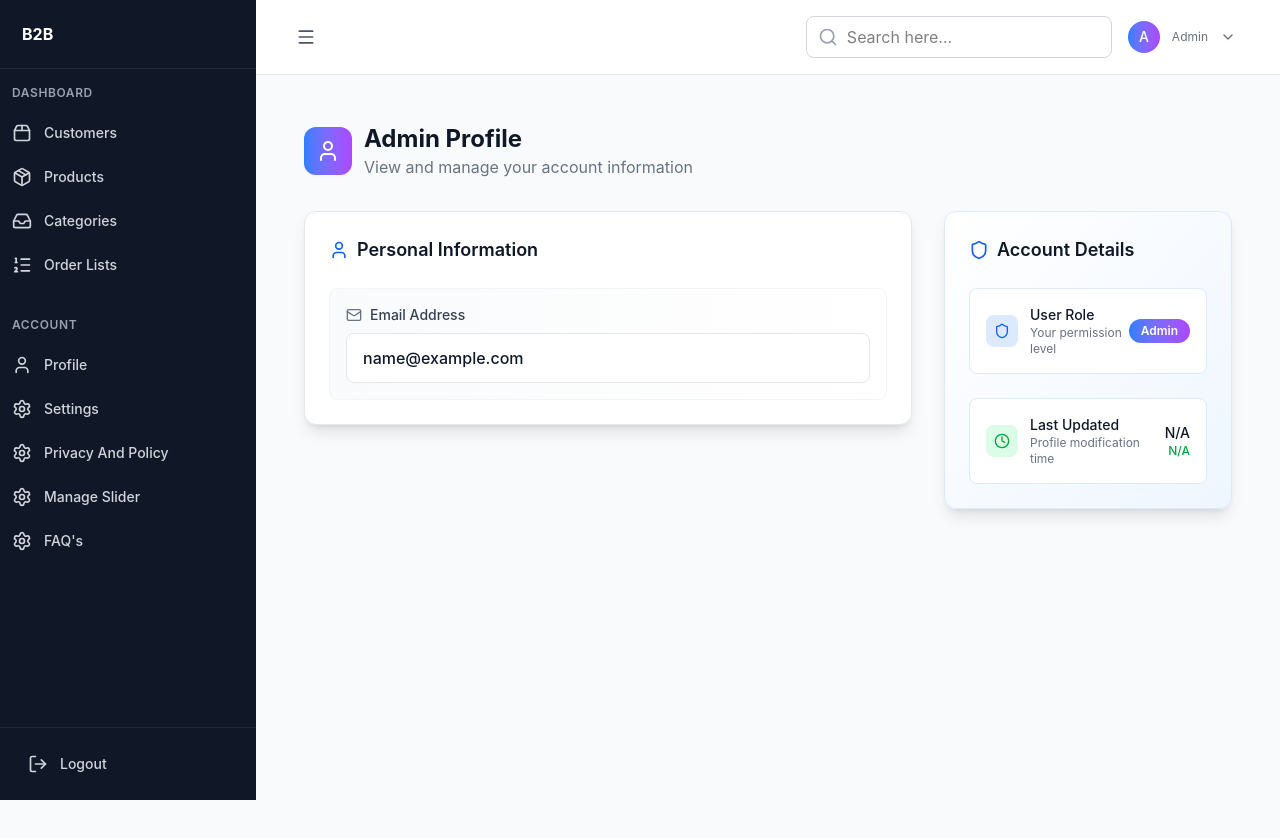
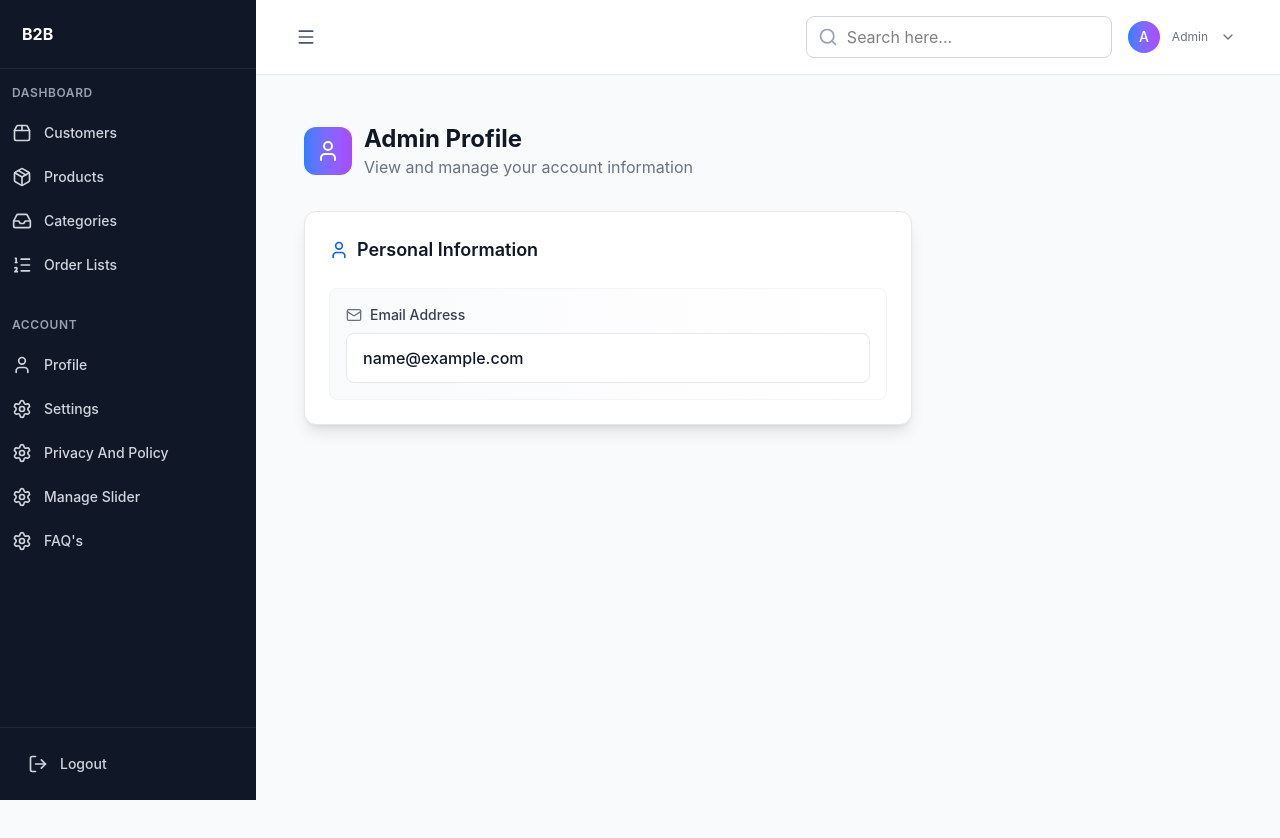
Before and after one commit to nirbhaykumarsaini/Rental, a Next.js app: page /profile in a window 1280 px wide. Shown: the top 838 px of the page. Built offline with nearby package versions, Linux system fonts and the light colour scheme; sample sign-in values are in the browser's storage.

Commit message:
test await

```diff
--- a/app/profile/page.tsx
+++ b/app/profile/page.tsx
@@ -143,56 +143,6 @@ export default function ProfilePage() {
           </div>
         </div>
 
-        {/* Right Column - Account Details */}
-        <div className="space-y-8">
-          {/* Account Details Card */}
-          <div className="bg-gradient-to-br from-white to-blue-50 rounded-xl shadow-lg border border-blue-100 p-6">
-            <h2 className="text-lg font-semibold text-gray-900 mb-6 flex items-center">
-              <Shield className="w-5 h-5 mr-2 text-blue-600" />
-              Account Details
-            </h2>
-
-            <div className="space-y-6">
-              {/* User Role */}
-              <div className="flex items-center justify-between p-4 bg-white rounded-lg border border-blue-100">
-                <div className="flex items-center">
-                  <div className="p-2 bg-blue-100 rounded-lg mr-3">
-                    <Shield className="w-4 h-4 text-blue-600" />
-                  </div>
-                  <div>
-                    <p className="text-sm font-medium text-gray-900">User Role</p>
-                    <p className="text-xs text-gray-500">Your permission level</p>
-                  </div>
-                </div>
-                <span className="px-3 py-1 bg-gradient-to-r from-blue-500 to-purple-500 text-white text-xs font-semibold rounded-full capitalize">
-                  {profileData.role}
-                </span>
-              </div>
-
-              {/* Last Updated */}
-              <div className="flex items-center justify-between p-4 bg-white rounded-lg border border-blue-100">
-                <div className="flex items-center">
-                  <div className="p-2 bg-green-100 rounded-lg mr-3">
-                    <Clock className="w-4 h-4 text-green-600" />
-                  </div>
-                  <div>
-                    <p className="text-sm font-medium text-gray-900">Last Updated</p>
-                    <p className="text-xs text-gray-500">Profile modification time</p>
-                  </div>
-                </div>
-                <div className="text-right">
-                  <p className="text-sm font-medium text-gray-900">
-                    {formatDate(profileData.updatedAt)}
-                  </p>
-                  <p className="text-xs text-green-600 font-medium">
-                    {getTimeAgo(profileData.updatedAt)}
-                  </p>
-                </div>
-              </div>
-
-            </div>
-          </div>
-        </div>
       </div>
     </div>
   );
```
